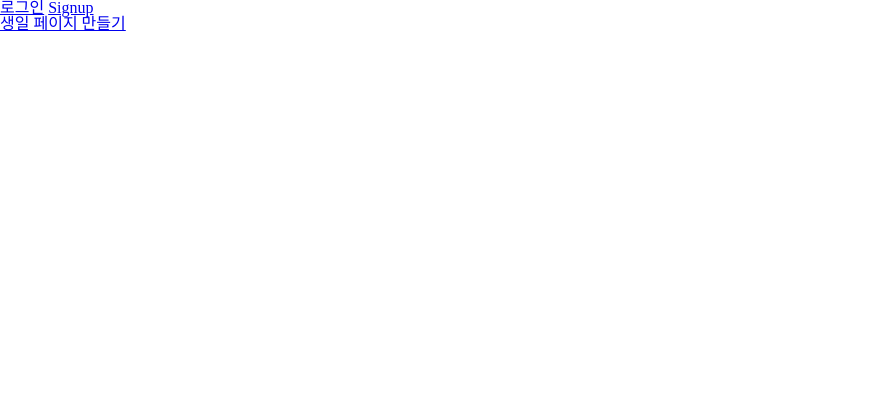
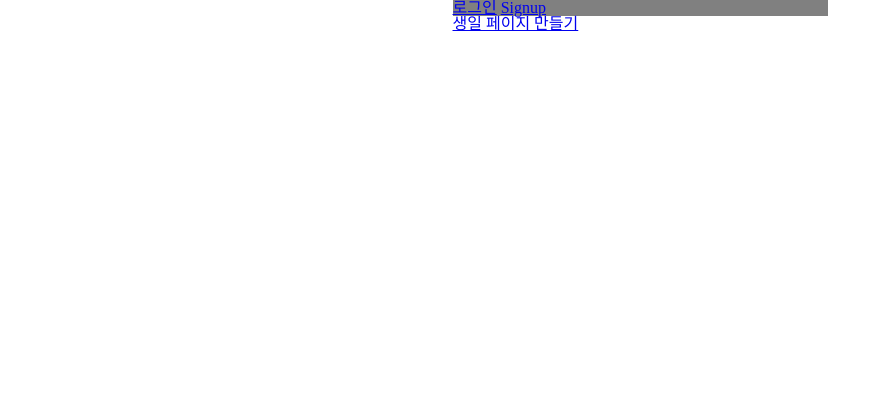
Before and after one commit to Piro17-Project-Birthday/Piro17-Project-Birthday, a Django app: page / in a window 1280 px wide. Shown: the top 420 px of the page, without its empty margins (0-891 px from the left). Before the commit the page ends 31 px from the top, so only its background shows below. Run offline with Django 4.2, Linux system fonts and the light colour scheme; some libraries are stand-ins or nearby versions.

Commit message:
feat. css 일부분 아이폰 size

```diff
--- a/posts/templates/posts/create_birthday_page.html
+++ b/posts/templates/posts/create_birthday_page.html
@@ -5,6 +5,12 @@
     <meta charset="UTF-8" />
     <meta http-equiv="X-UA-Compatible" content="IE=edge" />
     <meta name="viewport" content="width=device-width, initial-scale=1.0" />
+    <link
+      rel="stylesheet"
+      href="https://cdn.jsdelivr.net/npm/reset-css@5.0.1/reset.min.css"
+    />
+    <link rel="stylesheet" href="{% static 'css/create_birthday_page.css' %}" />
+
     <script
       src="https://kit.fontawesome.com/f578b19b63.js"
       crossorigin="anonymous"
--- a/posts/templates/posts/detail_birthday_page.html
+++ b/posts/templates/posts/detail_birthday_page.html
@@ -9,6 +9,7 @@
       src="https://kit.fontawesome.com/f578b19b63.js"
       crossorigin="anonymous"
     ></script>
+    <link rel="stylesheet" href="{% static 'css/detail_birthday_page.css' %}" />
     <title></title>
   </head>
   <body>
--- a/static/css/base.css
+++ b/static/css/base.css
@@ -28,3 +28,9 @@ nav {
   padding: 10px 36px;
   margin: 2px 0px 0px 0px;
 }
+
+body {
+  width: 375px;
+  height: 812px;
+  margin: auto;
+}
--- /dev/null
+++ b/static/css/create_birthday_page.css
@@ -0,0 +1,5 @@
+body {
+  width: 375px;
+  height: 812px;
+  margin: auto;
+}
--- /dev/null
+++ b/static/css/detail_birthday_page.css
@@ -0,0 +1,5 @@
+body {
+  width: 375px;
+  height: 812px;
+  margin: auto;
+}
--- a/users/templates/users/base.html
+++ b/users/templates/users/base.html
@@ -9,6 +9,7 @@
       rel="stylesheet"
       href="https://cdn.jsdelivr.net/npm/reset-css@5.0.1/reset.min.css"
     />
+
     <script>
       $.ajaxSetup({
         headers: { "X-CSRFToken": "{{csrf_token}}" },
@@ -18,6 +19,7 @@
       src="https://kit.fontawesome.com/40607578ab.js"
       crossorigin="anonymous"
     ></script>
+    <link rel="stylesheet" href="{% static 'css/base.css' %}" />
   </head>
   <body>
     <nav id="nav">
@@ -27,6 +29,7 @@
         <a href="{% url 'users:log_out' %}">로그아웃</a>
         {% else %}
         <a href="{% url 'users:log_in' %}">로그인</a>
+        <!--<a href="{% url 'users:sign_up' %}">회원가입</a>-->
         <a href="{% url 'account_signup' %}" class="nav-link">Signup</a>
         {% endif %}
       </div>
```
Also changed, not shown: posts/templates/posts/create_message.html (+13 -8 lines), posts/migrations/0001_initial.py, posts/migrations/0002_rename_post_message.py (deleted).
